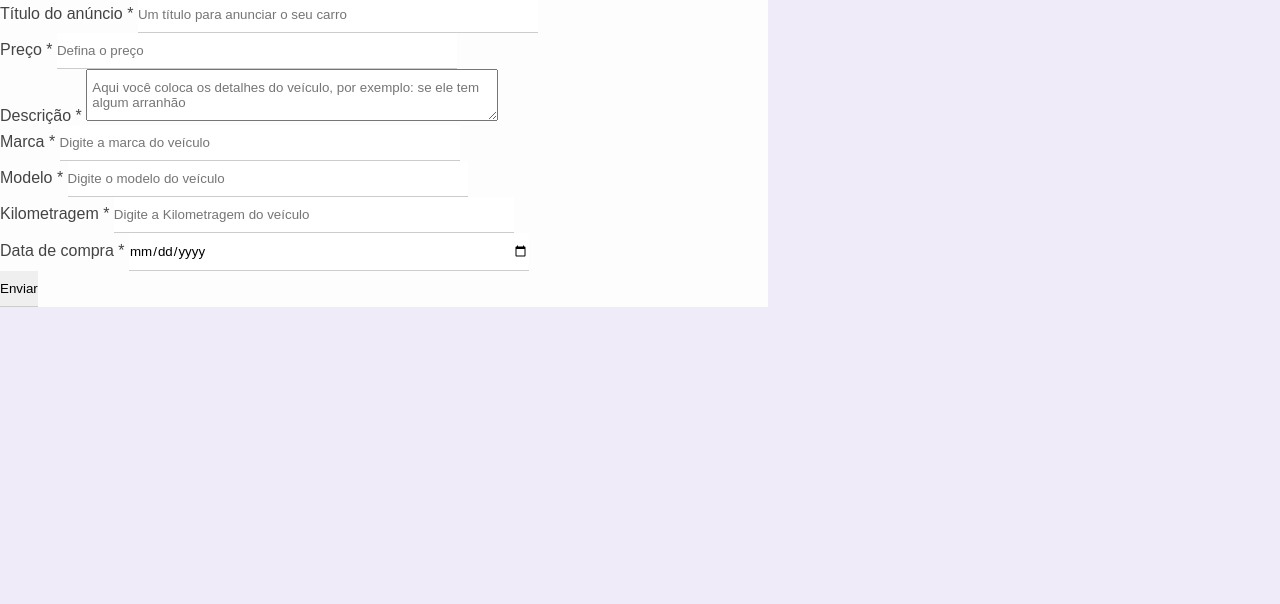
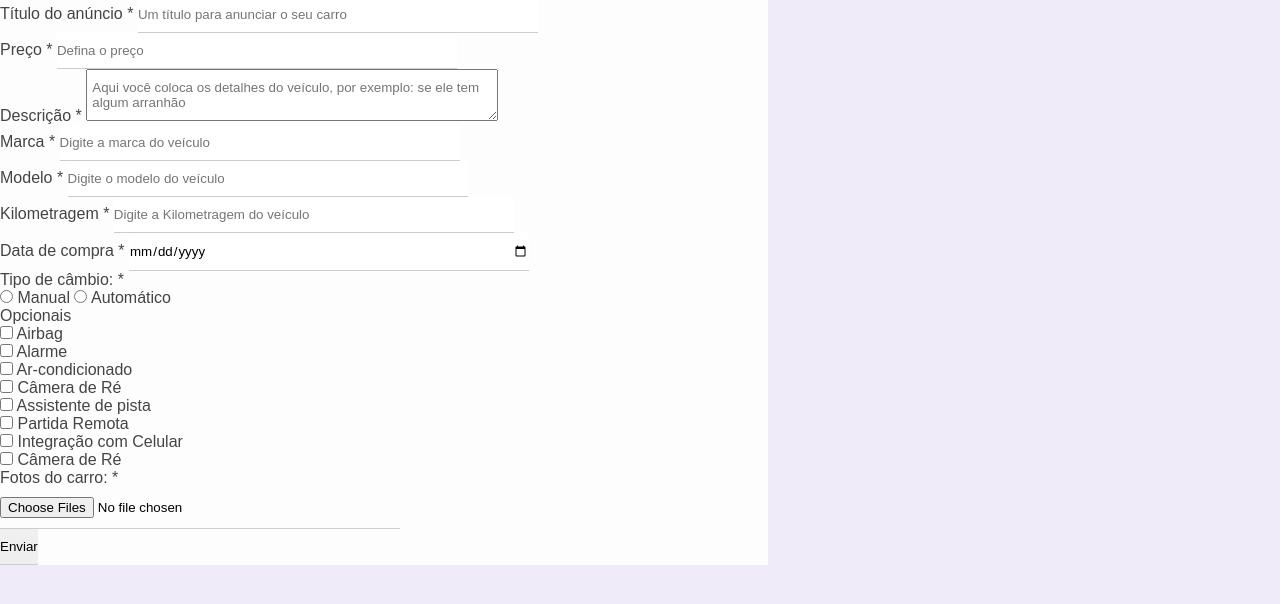
Before and after one commit to PauloWenderson/sales-form, a plain HTML site: page index.html in a window 1280 px wide. Shown: the part 214-818 px from the top of the page. Drawn offline with Linux system fonts and the light colour scheme.

Commit message:
feat: Finalize HTML structure

```diff
--- a/index.html
+++ b/index.html
@@ -53,7 +53,59 @@
                     <input
                     type="date" name="purchase-date" id="purchase-date" class="block" required>
                     </div>
-                    <input type="submit" value="Enviar">
+                     <div class="box-input">
+                    <p>Tipo de câmbio: <span class="required-field">*</span> </p>
+                    <input type="radio" id="manual" name="gear">
+                    <label for="manual">Manual</label>
+                    <input type="radio" id="auto" name="gear">
+                    <label for="auto">Automático</label>
+                    </div>
+                     <div class="optional-box">
+                    <p>Opcionais</p>
+                    <ul class="optional-list">
+                       <li>
+                        <input type="checkbox" id="airbag" name="optional[]" value="airbag">
+                        <label for="airbag">Airbag</label>
+                       </li>
+                       <li>
+                        <input type="checkbox" id="alarm" name="optional[]" value="alarm">
+                        <label for="alarm">Alarme</label>
+                       </li>
+                       <li>
+                        <input type="checkbox" id="ac" name="optional[]" value="ac">
+                        <label for="ac">Ar-condicionado</label>
+                       </li>
+                       <li>
+                        <input type="checkbox" id="reverse-camera" name="optional[]" value="reverse-camera">
+                        <label for="reverse-camera">Câmera de Ré</label>
+                       </li>
+                    </ul>
+                    </div>
+                    <div class="optional-box">
+                    <ul class="optional-list">
+                       <li>
+                        <input type="checkbox" id="lane-assist" name="optional[]" value="lane-assist">
+                        <label for="lane-assist">Assistente de pista</label>
+                       </li>
+                       <li>
+                        <input type="checkbox" id="keyless" name="optional[]" value="keyless">
+                        <label for="keyless">Partida Remota</label>
+                       </li>
+                       <li>
+                        <input type="checkbox" id="smartphone" name="optional[]" value="smartphone">
+                        <label for="smartphone">Integração com Celular</label>
+                       </li>
+                       <li>
+                        <input type="checkbox" id="leather-seat" name="optional[]" value="leather-seat">
+                        <label for="leather-seat">Câmera de Ré</label>
+                       </li>
+                    </ul>
+                    </div>
+                    <div class="box-input">
+                        <p>Fotos do carro: <span class="required-field">*</span> </p>
+                        <input type="file" multiple accept="image/png, image/jpg" id="images" name="images" required>
+                    </div>
+                    <input type="submit" value="Enviar" class="btn-submit">
                 </form>
                 </div>
             </div>
```
